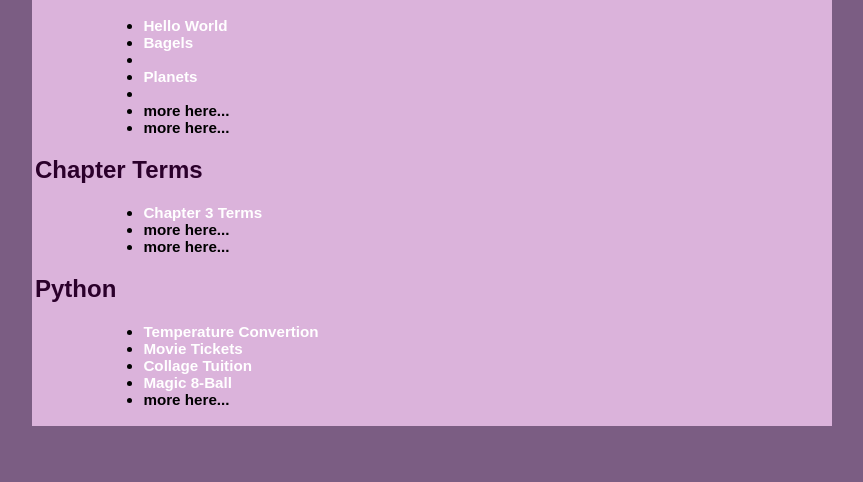
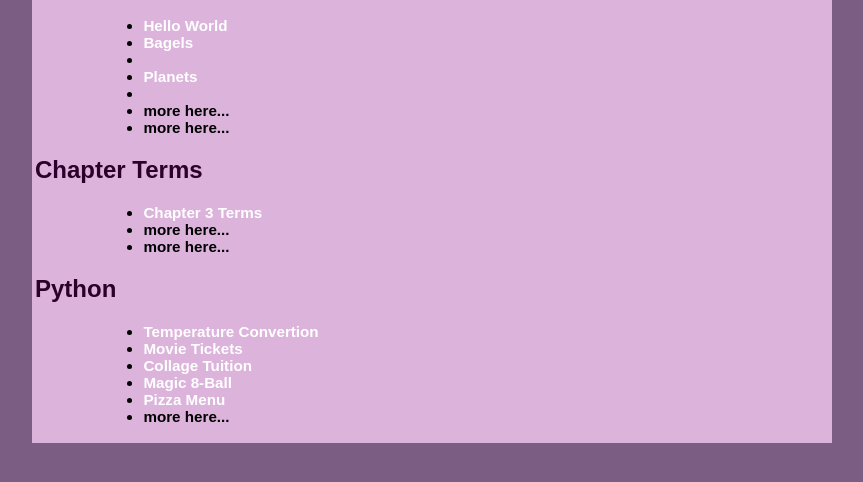
Before and after one commit to jchambers-pvcc/jchambers-pvcc.github.io, a plain HTML site: page index.html in a window 1280 px wide. Shown: the part 120-602 px from the top of the page, without its empty margins (208-1071 px from the left). Drawn offline with Linux system fonts and the light colour scheme.

Commit message:
Update index.html

```diff
--- a/index.html
+++ b/index.html
@@ -66,6 +66,7 @@
               <li><a href = "tickets.py">Movie Tickets</a></li>
               <li><a href = "tuition.py">Collage Tuition</a></li>
               <li><a href = "magic8.py">Magic 8-Ball</a></li>
+              <li><a href = "pizza menu.py"> Pizza Menu</a></li>
               <li>more here...</li>
           </ul>
         </h3>
```
